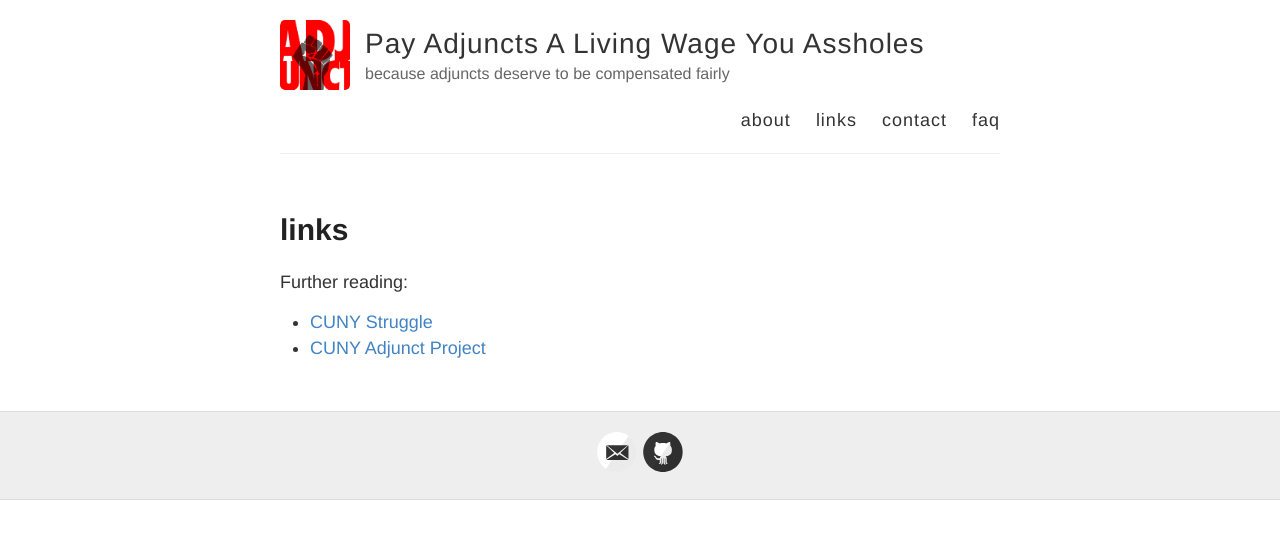
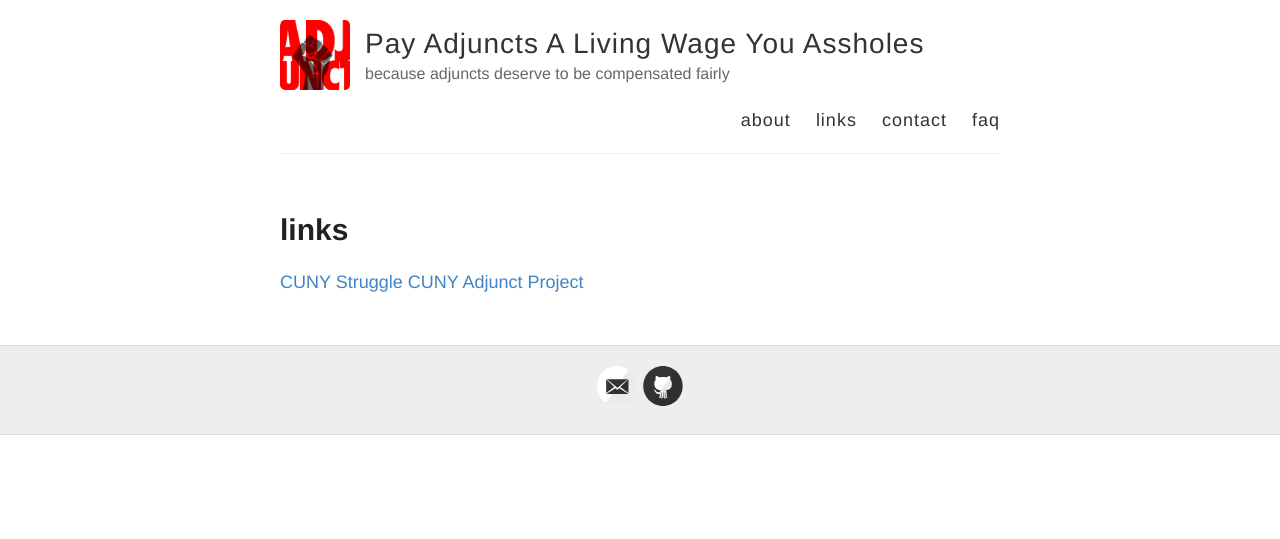
Before and after one commit to adjunctsarepeople/adjunctsarepeople.github.io, a Jekyll site: the page built from links.md, in a window 1280 px wide. Shown: the top 539 px of the page. Built offline with Jekyll 4.4.1, drawn with Linux system fonts in a browser that asks for light colours.

Commit message:
Update links.md

```diff
--- a/links.md
+++ b/links.md
@@ -4,7 +4,5 @@ title: links
 permalink: /links/
 ---
 
-Further reading:
-
-- [CUNY Struggle](https://cunystruggle.org/)
-- [CUNY Adjunct Project](http://cunyadjunctproject.org/)
+[CUNY Struggle](https://cunystruggle.org/)
+[CUNY Adjunct Project](http://cunyadjunctproject.org/)
```
